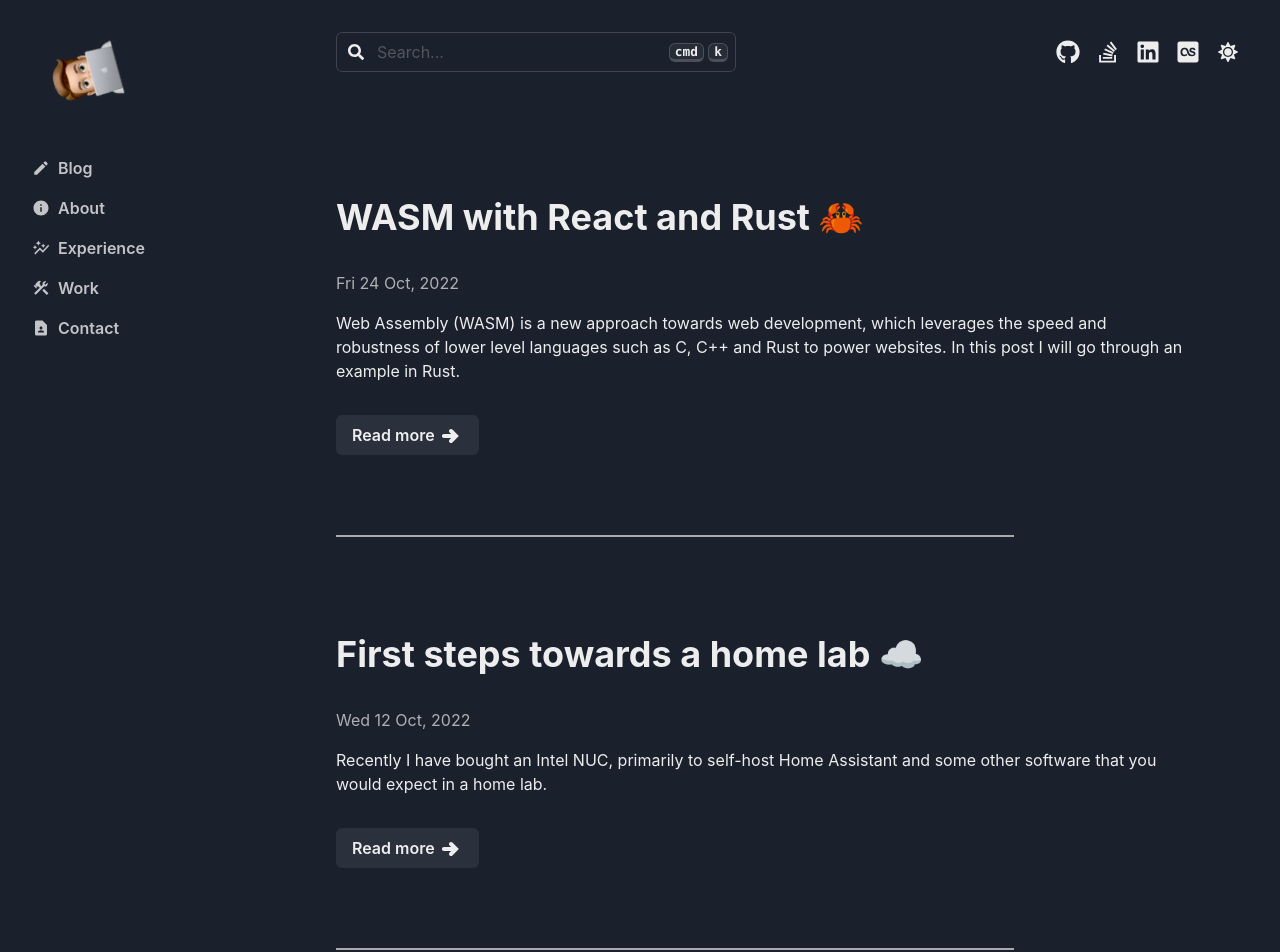
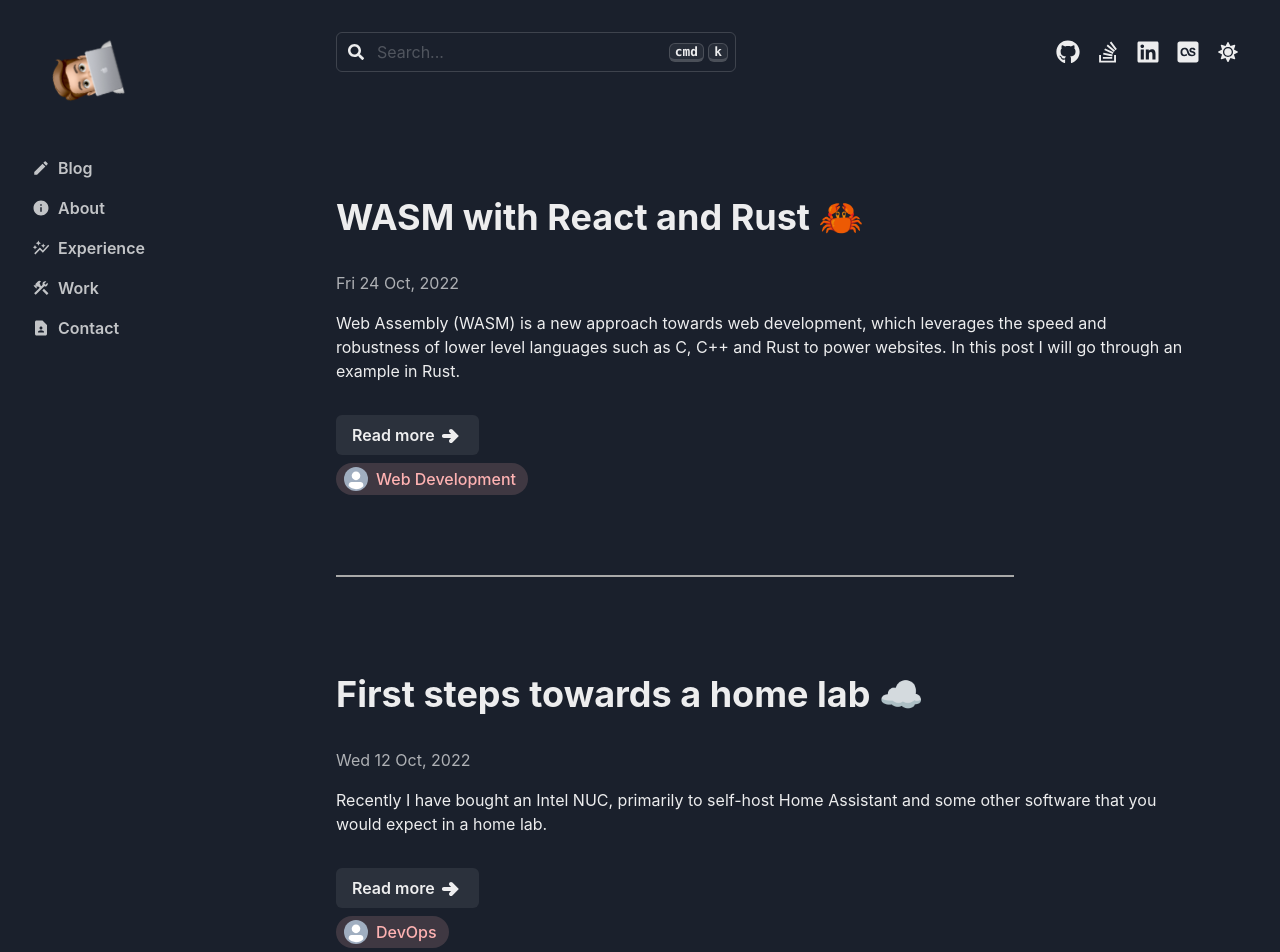
Before and after one commit to danielsteman/vite-blog, a React (Vite) app: page / in a window 1280 px wide. Shown: the top 952 px of the page. Built offline with nearby package versions, Linux system fonts and the light colour scheme.

Commit message:
tags wip

```diff
--- a/src/components/BlogPreview.tsx
+++ b/src/components/BlogPreview.tsx
@@ -1,6 +1,7 @@
 import React from 'react';
 import {
-  Box, Button, Text, useColorModeValue,
+  Avatar,
+  Box, Button, Tag, TagLabel, Text, useColorModeValue, VStack,
 } from '@chakra-ui/react';
 import { TiArrowRightThick } from 'react-icons/ti';
 import { Link } from 'react-router-dom';
@@ -8,7 +9,7 @@ import { IBlog } from '../shared/repo.interface';
 import PageTitle from './PageTitle';
 
 const BlogPreview: React.FC<IBlog> = ({
-  id, title, date, text,
+  id, title, date, text, tags,
 }) => {
   const bg = useColorModeValue('lightgrey', 'darkgrey');
   return (
@@ -18,12 +19,18 @@ const BlogPreview: React.FC<IBlog> = ({
         {date}
       </Text>
       <Text>{text}</Text>
+      <VStack alignItems="left">
         <Link to={`/blog/${id}`}>
           <Button mt={8} py={1}>
             <Text mr={1}>Read more</Text>
             <TiArrowRightThick size={24} />
           </Button>
         </Link>
+        <Tag size="lg" colorScheme="red" borderRadius="full" width="fit-content">
+          <Avatar size="xs" ml={-1} mr={2} />
+          <TagLabel>{tags[0]}</TagLabel>
+        </Tag>
+      </VStack>
       <Box h={0.5} width="80%" bg={bg} my={20} />
     </Box>
   );
--- a/src/routes/Blog.tsx
+++ b/src/routes/Blog.tsx
@@ -4,30 +4,34 @@ import { IBlog } from '../shared/repo.interface';
 import Base from './Base';
 
 const Blog = () => {
-  const blogs = [
+  const blogs: IBlog[] = [
     {
       id: 1,
       title: 'Monitor your houseplants with a NodeMCU ESP8266 microcontroller and a capacitive sensor 🌱',
       date: 'Mon 1 Aug, 2022',
       text: 'Often, it\'s hard to observe moisture in soil, making it hard to judge whether your houseplants need water. This is a problem that can be countered with sensors. Of course, sensors need to be hooked up to a device to interpret and process signals. I was looking for a lightweight Arduino-like piece of hardware with integrated Wi-Fi and found the ESP8266.',
+      tags: ['Internet of Things'],
     },
     {
       id: 2,
       title: 'BYOB: Build Your Own Blog 🖊️',
       date: 'Thu 1 Sep, 2022',
       text: 'Maybe you\'re just like me and you\'re doing several side projects. Some of them you complete, some of them you put back on the shelf to maybe pick up at a later point in time, or never. Either way, it can be rewarding to look back from time to time and see what you\'ve been doing over the years.',
+      tags: ['Web Development'],
     },
     {
       id: 3,
       title: 'First steps towards a home lab ☁️',
       date: 'Wed 12 Oct, 2022',
       text: 'Recently I have bought an Intel NUC, primarily to self-host Home Assistant and some other software that you would expect in a home lab.',
+      tags: ['DevOps'],
     },
     {
       id: 4,
       title: 'WASM with React and Rust 🦀',
       date: 'Fri 24 Oct, 2022',
       text: 'Web Assembly (WASM) is a new approach towards web development, which leverages the speed and robustness of lower level languages such as C, C++ and Rust to power websites. In this post I will go through an example in Rust.',
+      tags: ['Web Development'],
     },
   ];
   return (
@@ -39,6 +43,7 @@ const Blog = () => {
             title={blog.title}
             date={blog.date}
             text={blog.text}
+            tags={blog.tags}
             key={blog.id}
           />
         ))
--- a/src/shared/repo.interface.ts
+++ b/src/shared/repo.interface.ts
@@ -10,4 +10,5 @@ export interface IBlog {
   title: string
   date: string
   text: string
+  tags: string[]
 }
```
Lines whose indentation alone changed are shown as unchanged.
